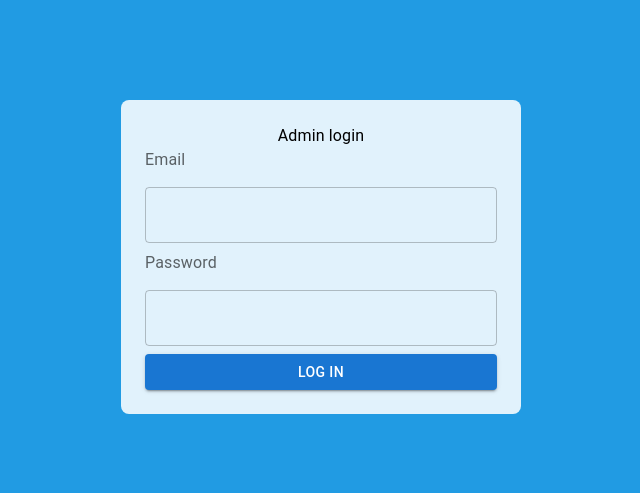
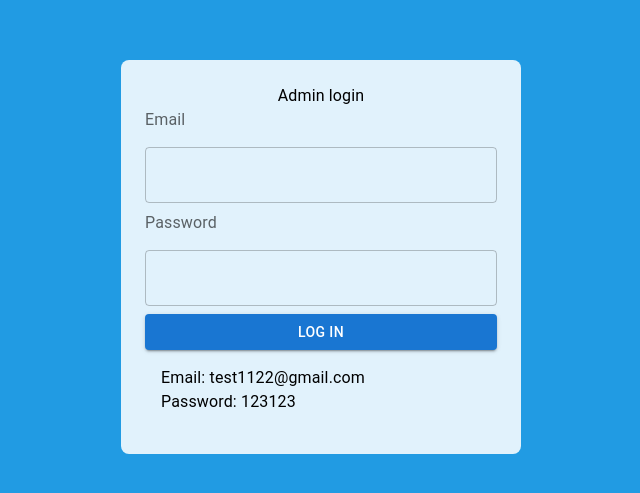
Before and after one commit to samikshya405/ecomm-webapp-admin, a React (Vite) app: page /login in a window 1280 px wide. Shown: the part 143-636 px from the top of the page, without its empty margins (319-959 px from the left). Built offline with nearby package versions, Linux system fonts and the light colour scheme; no server answers.

Commit message:
add email and password in login page

```diff
--- a/src/pages/auth/Login.jsx
+++ b/src/pages/auth/Login.jsx
@@ -77,6 +77,10 @@
             <Button variant="contained" type="submit" fullWidth>
               Log in
             </Button>
+            <Box padding={2}>
+            <Typography>Email: test1122@gmail.com</Typography>
+            <Typography>Password: 123123</Typography>
+            </Box>
           </form>
 
         </Box>
```
